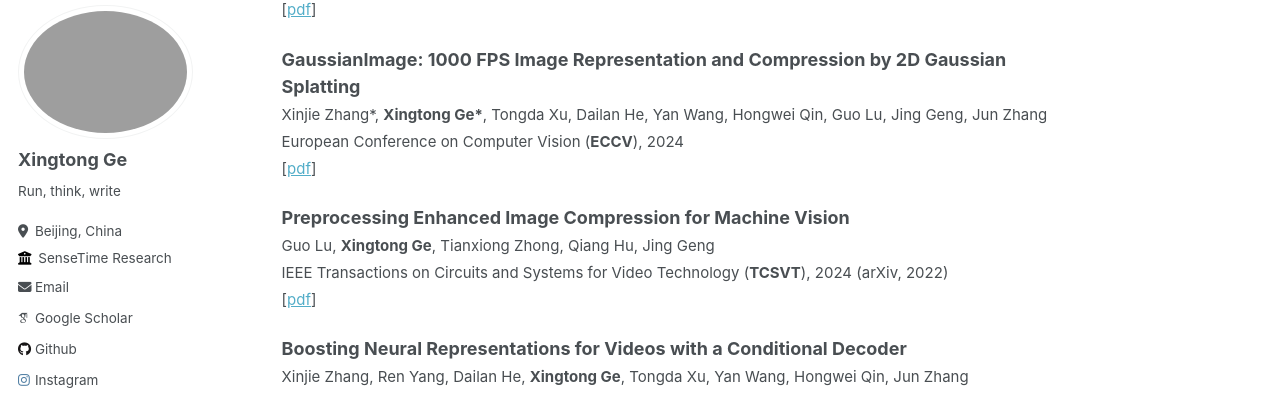
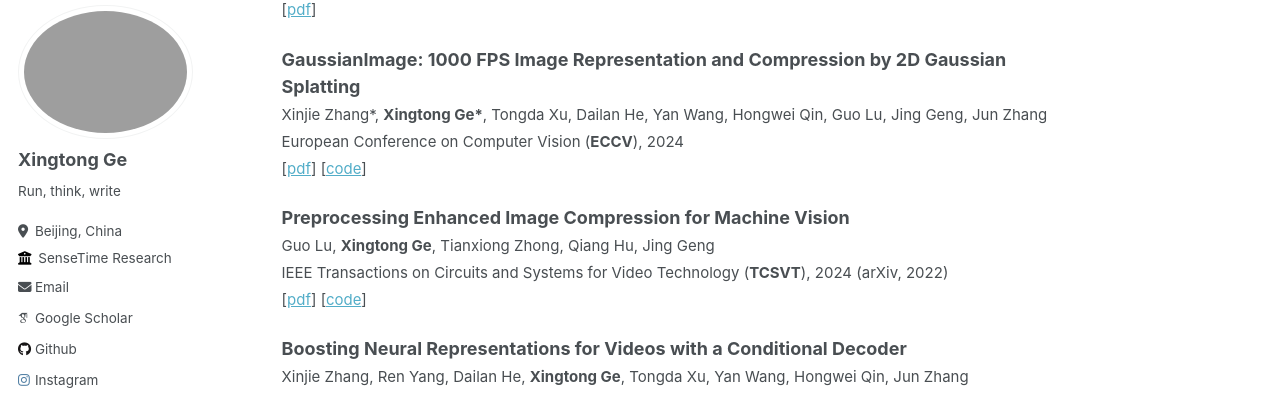
Before and after one commit to XingtongGe/xingtongge.github.io, a Jekyll site: the page built from _pages/about.md, in a window 1280 px wide and 900 px high, scrolled down 1071 px. Shown: the part 101-496 px from the top of the window. Built offline with Jekyll 4.4.1, drawn with Linux system fonts in a browser that asks for light colours; some web fonts are replaced.

Commit message:
update profile

```diff
--- a/_pages/about.md
+++ b/_pages/about.md
@@ -57,6 +57,7 @@ IEEE/CVF Computer Vision and Pattern Recognition (**CVPR**), 2024
 Xinjie Zhang\*, **Xingtong Ge\***, Tongda Xu, Dailan He, Yan Wang, Hongwei Qin, Guo Lu, Jing Geng, Jun Zhang
 European Conference on Computer Vision (**ECCV**), 2024
 [[pdf](https://arxiv.org/pdf/2403.08551)]
+[[code](https://github.com/Xinjie-Q/GaussianImage)]
 </span>
 
 **Preprocessing Enhanced Image Compression for Machine Vision**
@@ -64,6 +65,7 @@ European Conference on Computer Vision (**ECCV**), 2024
 Guo Lu, **Xingtong Ge**, Tianxiong Zhong, Qiang Hu, Jing Geng
 IEEE Transactions on Circuits and Systems for Video Technology (**TCSVT**), 2024 (arXiv, 2022)
 [[pdf](https://ieeexplore.ieee.org/abstract/document/10632166/)]
+[[code](https://github.com/XingtongGe/PreprocessingICM)]
 </span>
 
 
```
Also changed, not shown: 1 other file.
